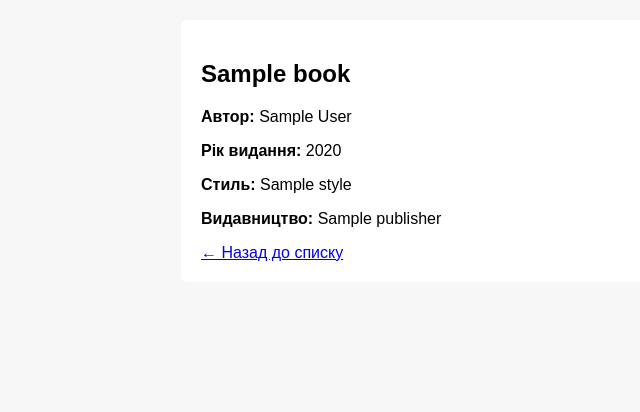
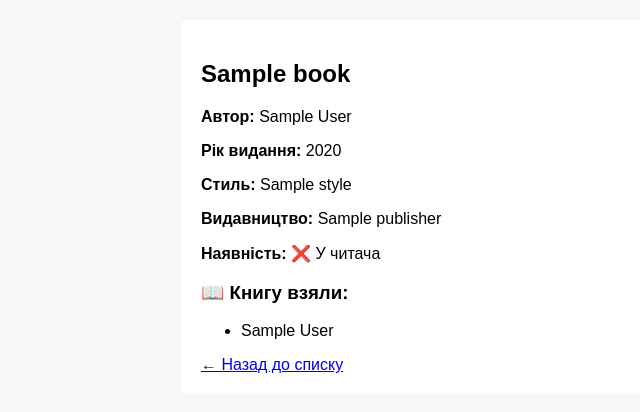
Before and after one commit to Yevhenii81/Python, a Django app: template first_project/hw_18_12/templates/hw_18_12/book_detail.html in a window 1280 px wide. Shown: the part 38-450 px from the top of the page, without its empty margins (9-649 px from the left). Run offline with Django 5.2, Linux system fonts and the light colour scheme; the template is opened without the code that fills it: most values are stand-ins (such as "Sample title", 1, 10 or a date in 2020).

Commit message:
Enhance book_detail.html with availability and readers
Added availability status and readers list to book detail view.

```diff
--- a/first_project/hw_18_12/templates/hw_18_12/book_detail.html
+++ b/first_project/hw_18_12/templates/hw_18_12/book_detail.html
@@ -8,5 +8,23 @@
 <p><b>Стиль:</b> {{ book.style }}</p>
 <p><b>Видавництво:</b> {{ book.publisher }}</p>
 
+<p>
+    <b>Наявність:</b>
+    {% if book.is_available %}
+        ✅ У бібліотеці
+    {% else %}
+        ❌ У читача
+    {% endif %}
+</p>
+
+<h3>📖 Книгу взяли:</h3>
+<ul>
+    {% for reader in book.readers.all %}
+        <li>{{ reader.first_name }} {{ reader.last_name }}</li>
+    {% empty %}
+        <li>Ніхто не взяв</li>
+    {% endfor %}
+</ul>
+
 <a href="{% url 'book_list' %}">← Назад до списку</a>
 {% endblock %}
```
